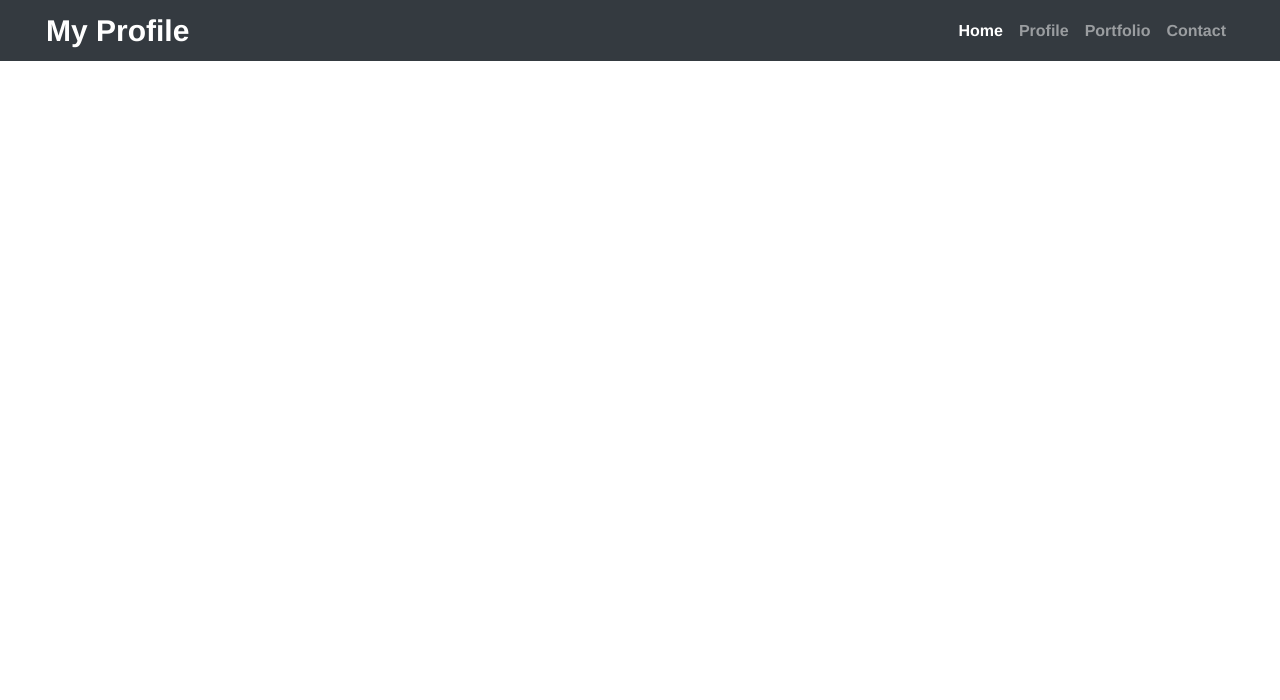
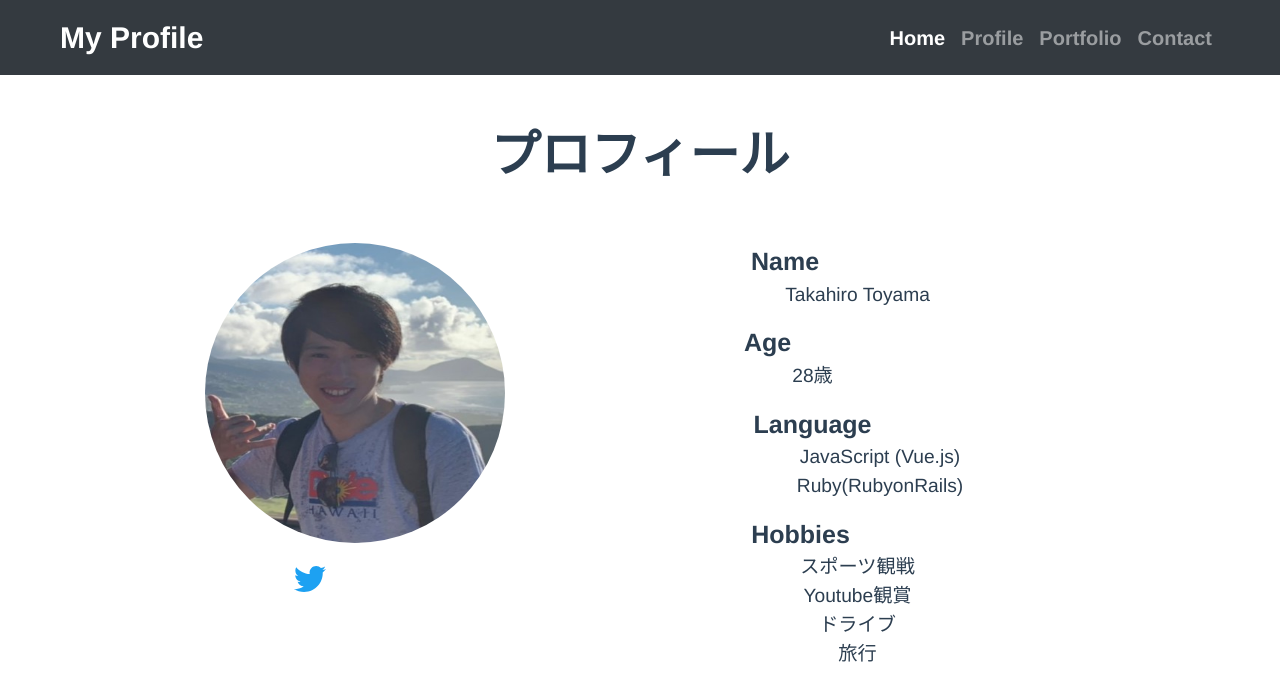
Before and after one commit to tkp14/profile.vue.js, a Vue app: page /profile in a window 1280 px wide. Shown: the top 700 px of the page. Built offline with nearby package versions, Linux system fonts and the light colour scheme.

Commit message:
プロフィールページ完成

```diff
--- a/package.json
+++ b/package.json
@@ -8,6 +8,11 @@
     "lint": "vue-cli-service lint"
   },
   "dependencies": {
+    "@fortawesome/fontawesome-svg-core": "^1.2.35",
+    "@fortawesome/free-brands-svg-icons": "^5.15.3",
+    "@fortawesome/free-regular-svg-icons": "^5.15.3",
+    "@fortawesome/free-solid-svg-icons": "^5.15.3",
+    "@fortawesome/vue-fontawesome": "^2.0.2",
     "bootstrap": "^4.6.0",
     "bootstrap-vue": "^2.21.2",
     "core-js": "^3.10.1",
--- a/src/components/Header.vue
+++ b/src/components/Header.vue
@@ -34,8 +34,11 @@ export default {
 </script>
 
 <style scoped>
+nav {
+  padding: 10px 60px;
+}
+
 .navbar-brand {
-  padding: 0 30px;
   margin-right: 0;
   font-weight: 900;
   display: inline;
@@ -43,7 +46,7 @@ export default {
 }
 
 ul {
-  padding-right: 30px;
   font-weight: bold;
+  font-size: 20px;
 }
 </style>
--- a/src/components/Portfolio.vue
+++ b/src/components/Portfolio.vue
@@ -1,15 +1,17 @@
 <template>
   <div id="portfolio">
     <router-view name="header"></router-view>
+
   </div>
 </template>
 
 <script>
 export default {
 
+
 }
 </script>
 
-<style>
+<style scoped>
 
 </style>
--- a/src/components/Profile.vue
+++ b/src/components/Profile.vue
@@ -1,15 +1,80 @@
 <template>
   <div id="profile">
     <router-view name="header"></router-view>
+    <h1>プロフィール</h1>
+    <div class="container">
+      <div class="row justify-content-sm-center">
+        <div class="col-md-6 imgArea"><img :src="src" alt="プロフィール写真">
+        <div class="col-md-10 twitter"><a href="https://twitter.com/takap805014"><font-awesome-icon :icon="['fab', 'twitter']" size="2x" color="#1da1f2"/></a></div>
+        </div>
+        <ul class="col-md-6 profile-outer">
+          <li class="col-md-6 profile-inner name">Name</li>
+          <li class="col-md-9 profile-item">Takahiro Toyama</li>
+          <li class="col-md-5 profile-inner">Age </li>
+          <li class="col-md-7 profile-item"> 28歳</li>
+          <li class="col-md-7 profile-inner">Language</li>
+          <li class="col-md-10 profile-item">JavaScript (Vue.js)<br>
+              Ruby(RubyonRails)</li>
+          <li class="col-md-7 profile-inner hobby">Hobbies</li>
+          <li class="col-md-9 profile-item">スポーツ観戦 <br>
+             Youtube観賞 <br>
+             ドライブ<br>
+             旅行</li>
+        </ul>
+      </div>
+    </div>
   </div>
 </template>
 
 <script>
 export default {
-
+  data () {
+    return {
+      src: require('@/assets/imgs/profile.jpg')
+    }
+  }
 }
 </script>
 
-<style>
+<style scoped>
+
+h1 {
+  padding: 50px 0;
+  font-weight: bold;
+  font-size: 50px;
+}
+
+.twitter {
+  padding-top: 20px;
+}
+
+img {
+  width: 300px;
+  height: 300px;
+  border-radius: 50%;
+}
+
+.profile-outer {
+  list-style: none;
+}
+
+.profile-inner {
+  font-weight: bold;
+  font-size: 25px;
+}
+
+.profile-item {
+  padding-bottom: 15px;
+  font-size: larger;
+}
+
+.name {
+  padding-left: 5px;
+}
+
+.hobby {
+  padding-left: 0;
+  padding-right: 24px;
+}
 
 </style>
--- a/src/main.js
+++ b/src/main.js
@@ -1,6 +1,15 @@
 import Vue from 'vue'
 import App from './App.vue'
 import router from './router.js'
+
+import { library } from '@fortawesome/fontawesome-svg-core'
+import { FontAwesomeIcon } from '@fortawesome/vue-fontawesome'
+import { fas } from '@fortawesome/free-solid-svg-icons'
+import { far } from '@fortawesome/free-regular-svg-icons'
+import { fab } from '@fortawesome/free-brands-svg-icons'
+
+library.add(fas, far, fab)
+Vue.component('font-awesome-icon', FontAwesomeIcon)
 
 Vue.config.productionTip = false
 
```
Also changed, not shown: src/assets/imgs/profile.jpg (added), 1 other file (tests, documents, lock files or other folders).
